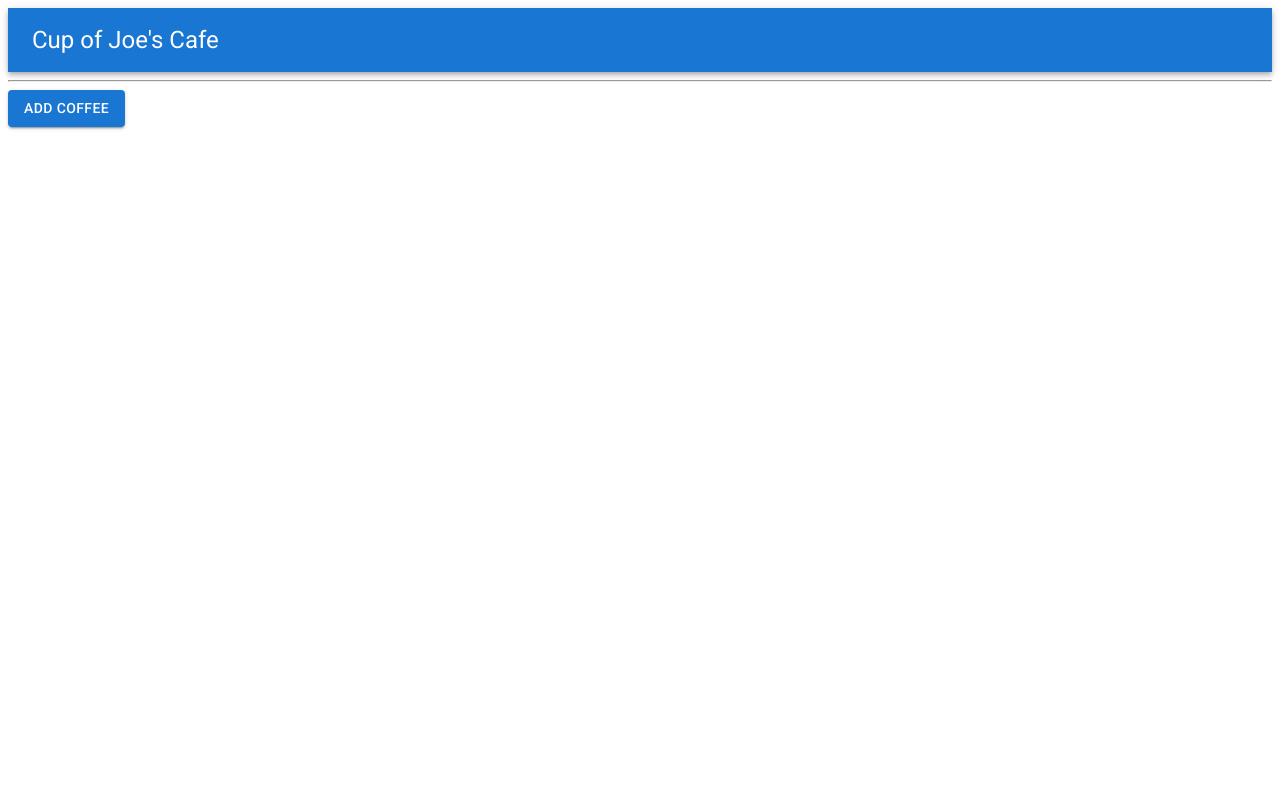
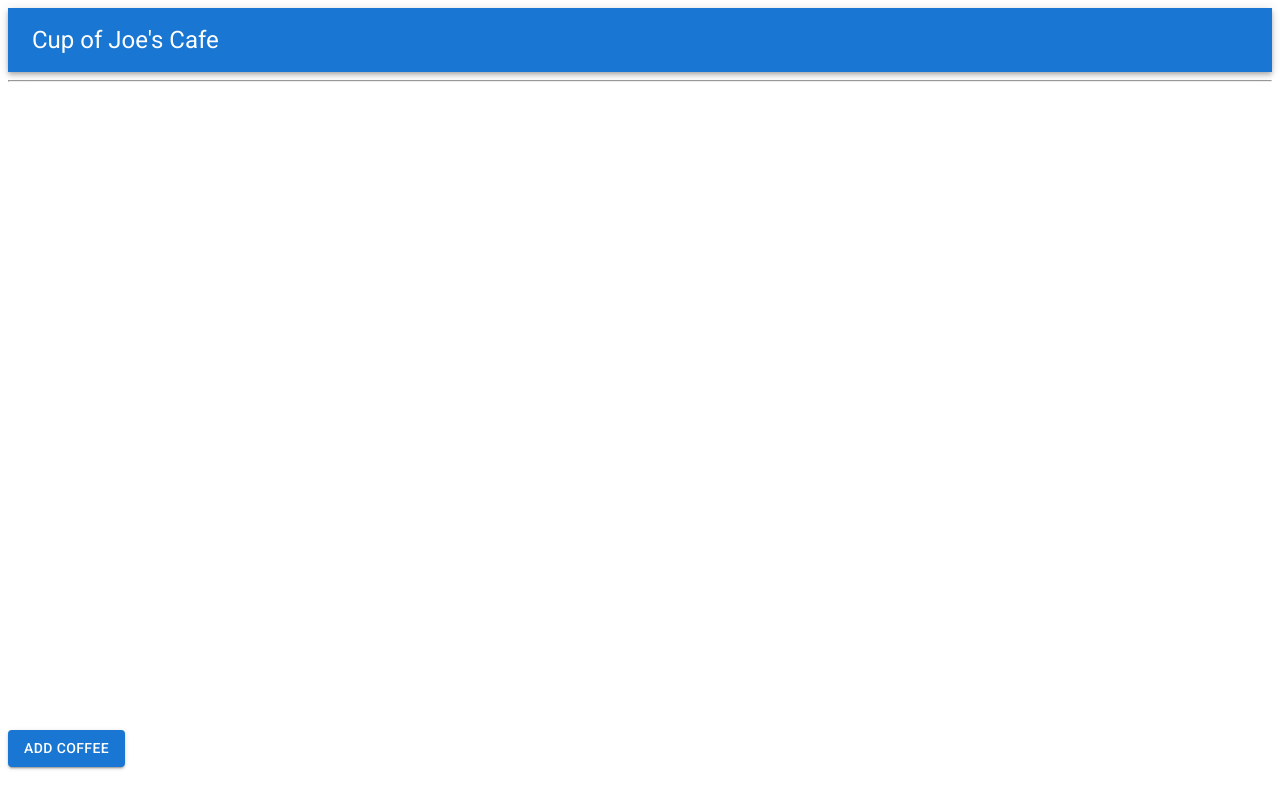
Before and after one commit to Josephwjack/coffee-shop, a React (Create React App) app: page / in a window 1280 px wide. Built offline with nearby package versions, Linux system fonts and the light colour scheme.

Commit message:
add typography to detail and list components

```diff
--- a/src/components/CoffeeList.js
+++ b/src/components/CoffeeList.js
@@ -1,13 +1,18 @@
 import React from 'react';
 import Coffee from './Coffee';
 import PropTypes from 'prop-types';
-import { Card }from '@mui/material';
+import { Card, Typography }from '@mui/material';
 
 function CoffeeList(props) {
 
   return (
     <React.Fragment>
       <hr/>
+      <div style={{
+            display: 'block', width: "80vw", padding: 80, margin: 'auto', justifyContent: 'center', minHeight: '60vh'
+        }}>
+        <div className="col d-flex-row justify-content-center ">
+          <Typography component={'span'} variant={'body2'}>
             <Card>
             {props.coffeeList.map((coffee) =>
             <Coffee
@@ -20,6 +25,9 @@ function CoffeeList(props) {
               key={coffee.id}
             />
             )}</Card>
+          </Typography>
+        </div>
+      </div>
     </React.Fragment>
   );
 }
```
Also changed, not shown: src/components/App.js (+2 -8 lines). Lines whose indentation alone changed are shown as unchanged.
